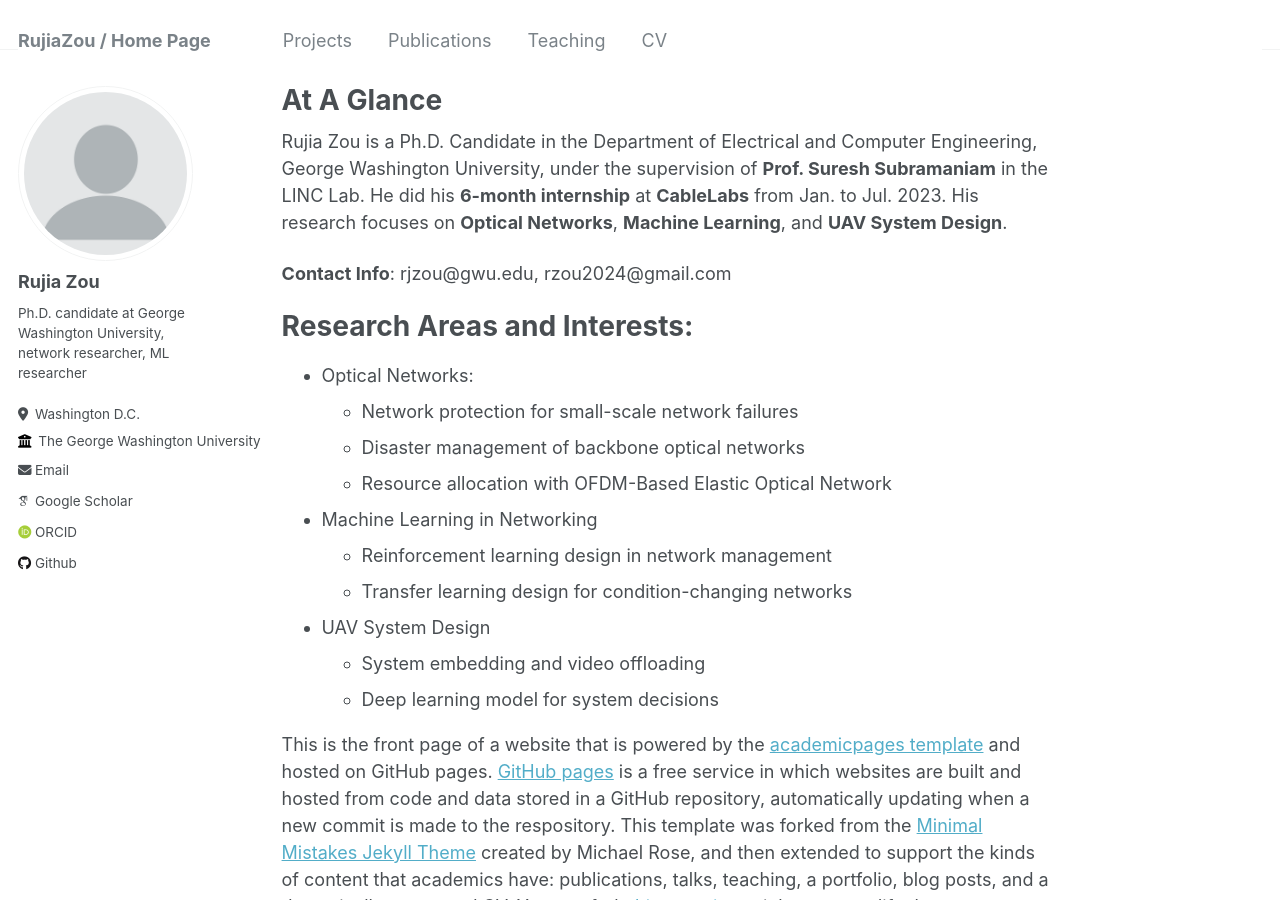
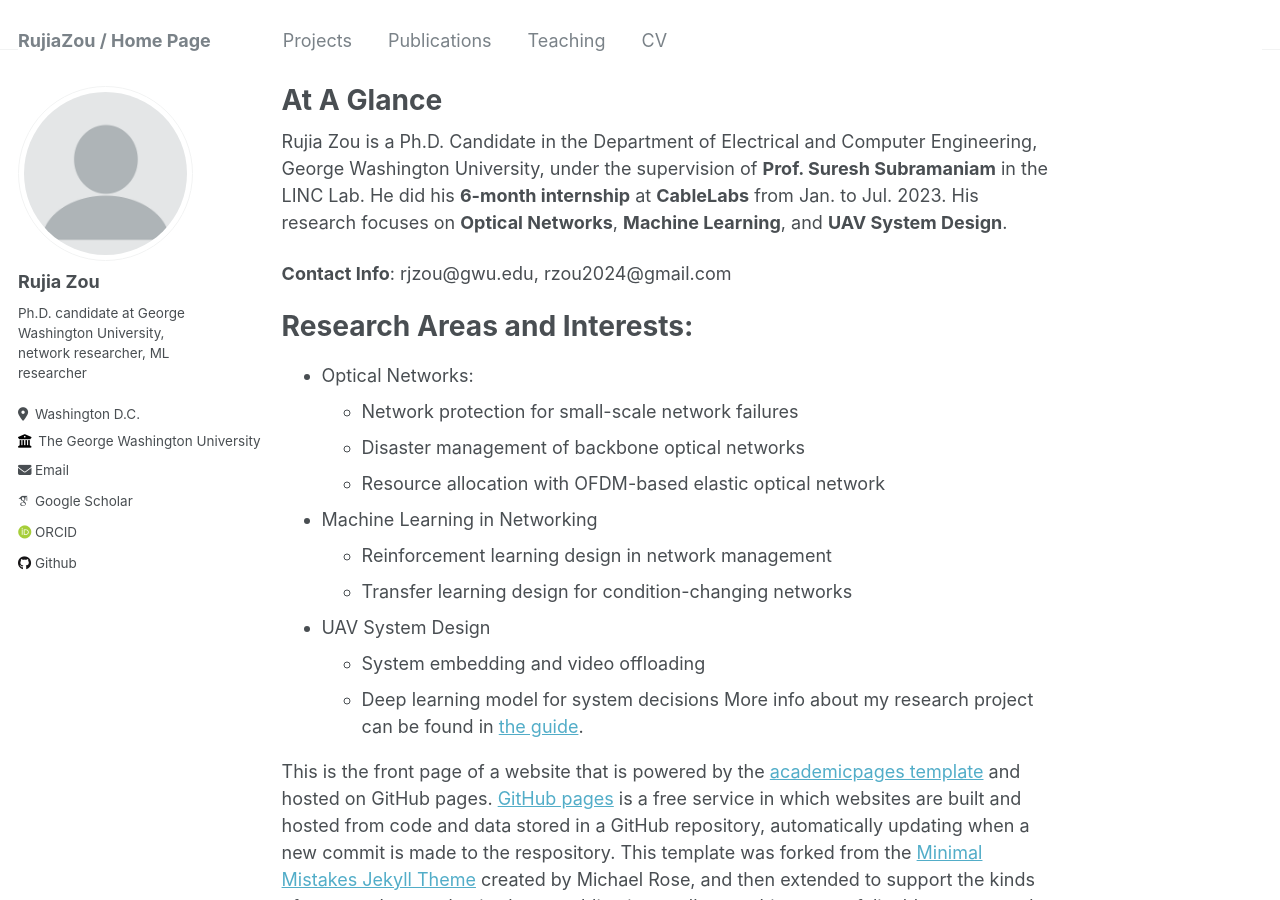
Before and after one commit to RujiaZou/RujiaZou.github.io, a Jekyll site: the page built from _pages/about.md, in a window 1280 px wide and 900 px high. Built offline with Jekyll 4.4.1, drawn with Linux system fonts in a browser that asks for light colours; some web fonts are replaced.

Commit message:
Update about.md

```diff
--- a/_pages/about.md
+++ b/_pages/about.md
@@ -16,14 +16,14 @@ Research Areas and Interests:
  - Optical Networks:
     - Network protection for small-scale network failures
     - Disaster management of backbone optical networks
-    - Resource allocation with OFDM-Based Elastic Optical Network
+    - Resource allocation with OFDM-based elastic optical network
  - Machine Learning in Networking
     - Reinforcement learning design in network management
     - Transfer learning design for condition-changing networks
  - UAV System Design
     - System embedding and video offloading
     - Deep learning model for system decisions
-
+More info about my research project can be found in [the guide](https://rujiazou.github.io/talk/).
 
 
 
```
